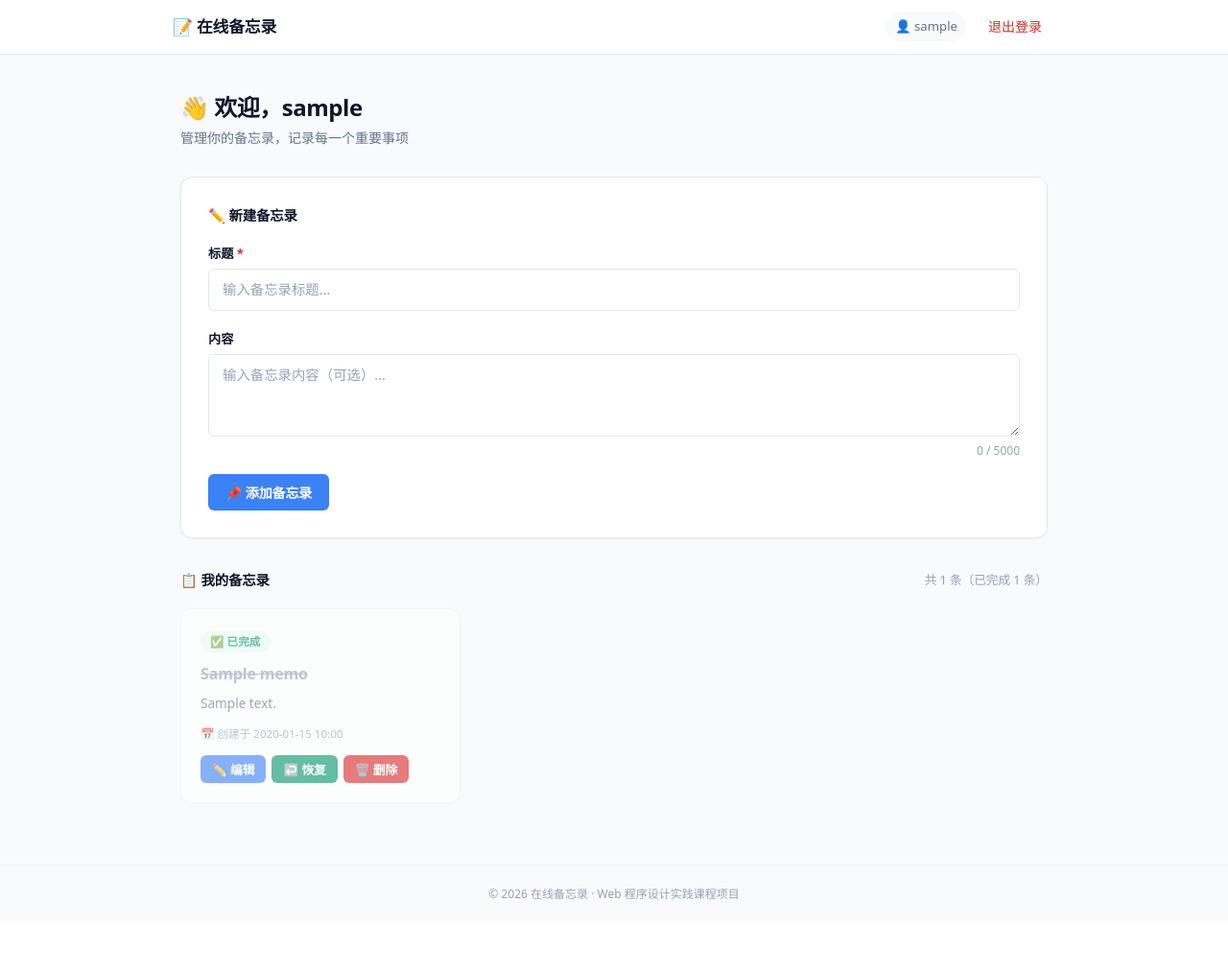
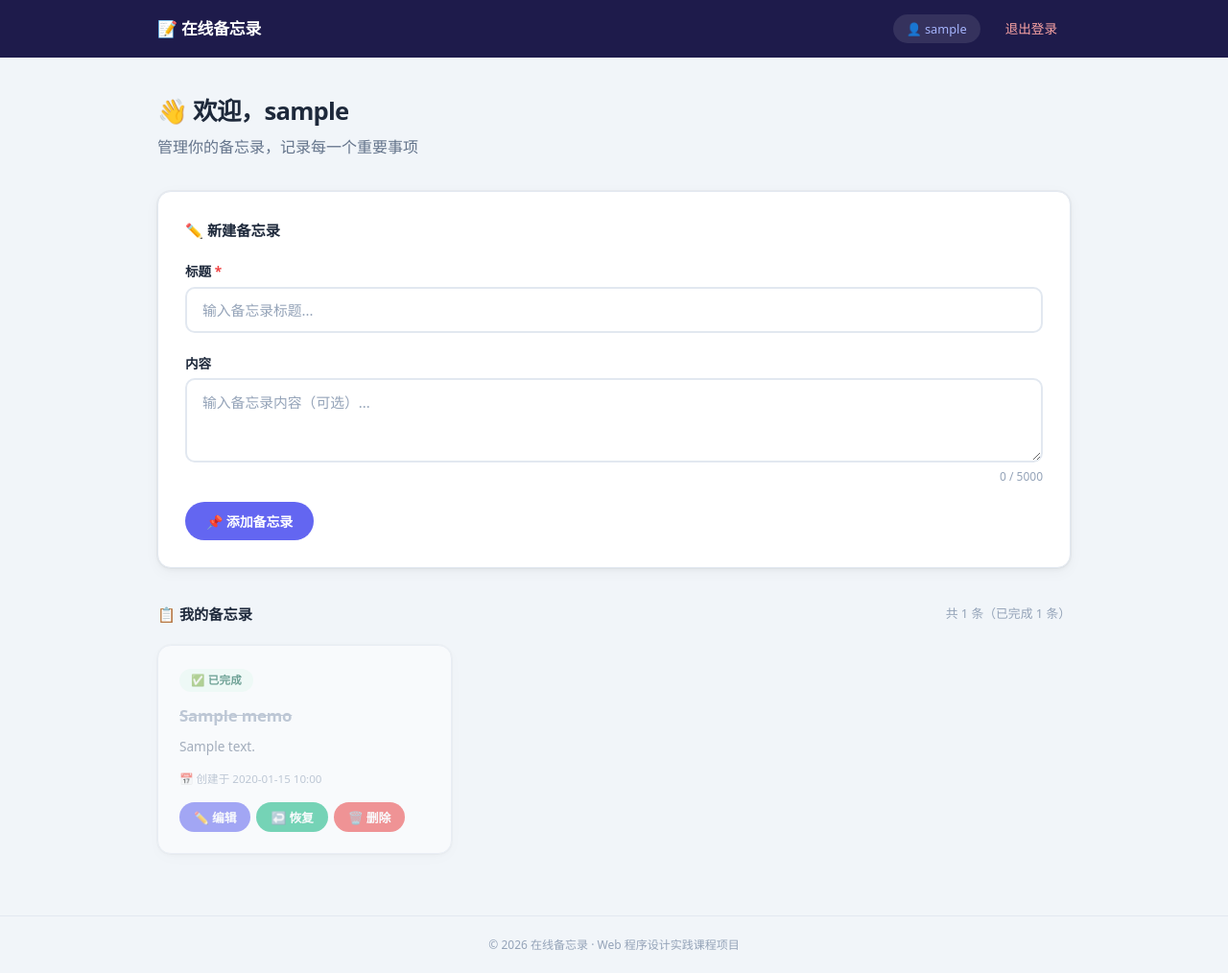
Before and after one commit to bobodict/online-memo, a PHP site: page / in a window 1280 px wide. Shown: the whole page at 96% size. Before the commit the page ends 937 px from the top, so only its background shows below. Run offline with PHP 8.4, Linux system fonts and the light colour scheme; the visitor is signed in with stand-in values (Sample User, id 1); tables that the repository leaves empty hold one stand-in row (values such as "Sample post").

Commit message:
style: 大幅视觉改版 — 深色顶栏 + 靛蓝 accent + 圆润按钮

```diff
--- a/css/style.css
+++ b/css/style.css
@@ -1,38 +1,34 @@
 /* ============================================
    在线备忘录 — 响应式样式表
-   冷静高效 · 单 accent 配色 · 移动优先
    ============================================ */
 
-/* ---------- Reset & Variables ---------- */
+/* ---------- Reset ---------- */
 *, *::before, *::after { box-sizing: border-box; margin: 0; padding: 0; }
 
 :root {
-    --accent: #3B82F6;
-    --accent-hover: #2563EB;
-    --accent-soft: #EFF6FF;
-    --success: #059669;
+    --accent: #6366F1;
+    --accent-hover: #4F46E5;
+    --accent-soft: #EEF2FF;
+    --success: #10B981;
     --success-soft: #ECFDF5;
-    --danger: #DC2626;
-    --danger-hover: #B91C1C;
+    --danger: #EF4444;
+    --danger-hover: #DC2626;
     --danger-soft: #FEF2F2;
-    --warning: #D97706;
+    --warning: #F59E0B;
     --warning-soft: #FFFBEB;
-    --bg: #F8FAFC;
+    --text: #1E293B;
+    --text-secondary: #64748B;
+    --text-muted: #94A3B8;
+    --bg: #F1F5F9;
     --surface: #FFFFFF;
     --border: #E2E8F0;
-    --border-light: #F1F5F9;
-    --text: #0F172A;
-    --text-secondary: #64748B;
-    --text-muted: #94A3B8;
-    --radius: 12px;
-    --radius-sm: 8px;
-    --radius-xs: 6px;
-    --shadow-sm: 0 1px 2px rgba(0,0,0,0.04);
-    --shadow: 0 1px 3px rgba(0,0,0,0.06), 0 1px 2px rgba(0,0,0,0.04);
-    --shadow-md: 0 4px 6px -1px rgba(0,0,0,0.06), 0 2px 4px -2px rgba(0,0,0,0.04);
+    --radius: 14px;
+    --radius-sm: 10px;
+    --radius-xs: 7px;
+    --shadow-card: 0 0 0 1px rgba(0,0,0,0.03), 0 2px 4px rgba(0,0,0,0.04), 0 4px 16px rgba(0,0,0,0.04);
+    --shadow-card-hover: 0 0 0 1px rgba(0,0,0,0.03), 0 4px 8px rgba(0,0,0,0.06), 0 8px 30px rgba(0,0,0,0.06);
     --font: system-ui, -apple-system, "Segoe UI", Roboto, "Helvetica Neue", "Noto Sans", "PingFang SC", "Microsoft YaHei", sans-serif;
-    --max-w: 960px;
-    --transition: 0.2s cubic-bezier(0.16, 1, 0.3, 1);
+    --max-w: 1000px;
 }
 
 html { font-size: 16px; }
@@ -43,153 +39,74 @@ body {
     background: var(--bg);
     line-height: 1.6;
     min-height: 100vh;
-    display: flex;
-    flex-direction: column;
     -webkit-font-smoothing: antialiased;
-    -moz-osx-font-smoothing: grayscale;
 }
 
-a { color: var(--accent); text-decoration: none; transition: color var(--transition); }
+a { color: var(--accent); text-decoration: none; }
 a:hover { color: var(--accent-hover); }
 
 /* ---------- Header ---------- */
 .header {
-    background: var(--surface);
-    border-bottom: 1px solid var(--border);
-    position: sticky;
-    top: 0;
-    z-index: 100;
-    backdrop-filter: blur(8px);
-    background: rgba(255,255,255,0.92);
+    background: #1E1B4B;
+    position: sticky; top: 0; z-index: 100;
 }
+.header-inner {
+    max-width: var(--max-w); margin: 0 auto; padding: 0 24px;
+    height: 60px; display: flex; align-items: center; justify-content: space-between;
+}
+.logo { font-size: 1.05rem; font-weight: 700; color: #fff; letter-spacing: -0.01em; }
+.logo:hover { color: #A5B4FC; }
 
-.header-inner {
-    max-width: var(--max-w);
-    margin: 0 auto;
-    padding: 0 20px;
-    height: 56px;
-    display: flex;
-    align-items: center;
-    justify-content: space-between;
-}
-
-.logo {
-    font-size: 1.05rem;
-    font-weight: 700;
-    color: var(--text);
-    letter-spacing: -0.01em;
-    display: flex;
-    align-items: center;
-    gap: 6px;
-}
-.logo:hover { color: var(--accent); }
-
-.nav { display: flex; align-items: center; gap: 8px; font-size: 0.875rem; }
-.nav-user { color: var(--text-secondary); font-size: 0.825rem; padding: 4px 10px; background: var(--bg); border-radius: 99px; }
-
-.nav-link {
-    color: var(--text-secondary);
-    padding: 6px 14px;
-    border-radius: var(--radius-sm);
-    transition: all var(--transition);
-    font-weight: 500;
-}
-.nav-link:hover { background: var(--bg); color: var(--text); }
-
-.nav-logout { color: var(--danger); }
-.nav-logout:hover { background: var(--danger-soft); }
+.nav { display: flex; align-items: center; gap: 12px; font-size: 0.85rem; }
+.nav-user { color: #A5B4FC; font-size: 0.8rem; background: rgba(255,255,255,0.1); padding: 5px 14px; border-radius: 99px; }
+.nav-link { color: #CBD5E1; padding: 6px 14px; border-radius: 99px; font-weight: 500; transition: all .2s; }
+.nav-link:hover { background: rgba(255,255,255,0.1); color: #fff; }
+.nav-logout { color: #FCA5A5; }
+.nav-logout:hover { background: rgba(239,68,68,0.2); color: #FECACA; }
 
 /* ---------- Main ---------- */
-.main {
-    flex: 1;
-    max-width: var(--max-w);
-    margin: 0 auto;
-    padding: 32px 20px 64px;
-    width: 100%;
-}
+.main { flex: 1; max-width: var(--max-w); margin: 0 auto; padding: 36px 24px 64px; width: 100%; }
 
 /* ---------- Footer ---------- */
-.footer {
-    text-align: center;
-    padding: 20px;
-    color: var(--text-muted);
-    font-size: 0.75rem;
-    border-top: 1px solid var(--border-light);
-}
+.footer { text-align: center; padding: 20px; color: var(--text-muted); font-size: 0.75rem; border-top: 1px solid var(--border); }
 
 /* ---------- Auth Pages ---------- */
-.auth-page {
-    display: flex;
-    align-items: center;
-    justify-content: center;
-    min-height: calc(100vh - 56px - 60px);
-    padding: 24px 16px;
-}
+.auth-page { display: flex; align-items: center; justify-content: center; min-height: calc(100vh - 60px); padding: 24px; }
 
 .auth-card {
-    background: var(--surface);
-    border: 1px solid var(--border);
-    border-radius: var(--radius);
-    box-shadow: var(--shadow-md);
-    padding: 40px 32px;
-    width: 100%;
-    max-width: 400px;
+    background: var(--surface); border-radius: 20px; box-shadow: var(--shadow-card);
+    padding: 44px 36px; width: 100%; max-width: 420px; border: 1px solid var(--border);
 }
-
-.auth-title { font-size: 1.5rem; font-weight: 700; text-align: center; letter-spacing: -0.02em; margin-bottom: 4px; }
-.auth-subtitle { text-align: center; color: var(--text-secondary); margin-bottom: 28px; font-size: 0.875rem; }
-.auth-form { display: flex; flex-direction: column; gap: 16px; }
-.auth-footer-text { text-align: center; margin-top: 24px; color: var(--text-secondary); font-size: 0.875rem; }
+.auth-title { font-size: 1.6rem; font-weight: 800; text-align: center; letter-spacing: -0.03em; margin-bottom: 4px; }
+.auth-subtitle { text-align: center; color: var(--text-secondary); margin-bottom: 32px; font-size: 0.9rem; }
+.auth-form { display: flex; flex-direction: column; gap: 18px; }
+.auth-footer-text { text-align: center; margin-top: 28px; color: var(--text-secondary); font-size: 0.875rem; }
 
 /* ---------- Dashboard ---------- */
-.dashboard-header { margin-bottom: 28px; }
-.dashboard-header h2 { font-size: 1.5rem; font-weight: 700; letter-spacing: -0.02em; }
-.dashboard-header .text-secondary { color: var(--text-secondary); font-size: 0.875rem; margin-top: 2px; }
+.dashboard-header { margin-bottom: 32px; }
+.dashboard-header h2 { font-size: 1.6rem; font-weight: 800; letter-spacing: -0.03em; }
+.dashboard-header .text-secondary { color: var(--text-secondary); margin-top: 4px; }
 
 /* ---------- Form ---------- */
 .memo-form-wrapper {
-    background: var(--surface);
-    border: 1px solid var(--border);
-    border-radius: var(--radius);
-    box-shadow: var(--shadow-sm);
-    padding: 24px;
-    margin-bottom: 32px;
+    background: var(--surface); border: 1px solid var(--border);
+    border-radius: var(--radius); box-shadow: var(--shadow-card); padding: 28px; margin-bottom: 36px;
 }
-
-.form-section-title {
-    font-size: 0.9rem;
-    font-weight: 600;
-    margin-bottom: 18px;
-    display: flex;
-    align-items: center;
-    justify-content: space-between;
-    color: var(--text);
-    letter-spacing: -0.01em;
-}
+.form-section-title { font-size: 0.95rem; font-weight: 700; margin-bottom: 20px; display: flex; align-items: center; justify-content: space-between; }
 .memo-count { font-size: 0.8rem; color: var(--text-muted); font-weight: 400; }
-
-.memo-form { display: flex; flex-direction: column; gap: 14px; }
+.memo-form { display: flex; flex-direction: column; gap: 16px; }
 .form-group { display: flex; flex-direction: column; gap: 5px; }
-.form-group label { font-size: 0.825rem; font-weight: 600; color: var(--text); }
+.form-group label { font-size: 0.85rem; font-weight: 600; color: var(--text); }
 .required { color: var(--danger); }
 
 .form-input {
-    width: 100%;
-    padding: 10px 14px;
-    border: 1.5px solid var(--border);
-    border-radius: var(--radius-xs);
-    font-size: 0.9rem;
-    font-family: var(--font);
-    transition: border-color var(--transition), box-shadow var(--transition);
-    background: var(--surface);
-    color: var(--text);
-    outline: none;
-    line-height: 1.5;
+    width: 100%; padding: 12px 16px; border: 2px solid var(--border); border-radius: var(--radius-sm);
+    font-size: 0.925rem; font-family: var(--font); transition: all .2s; background: var(--surface); color: var(--text); outline: none;
 }
-.form-input:focus { border-color: var(--accent); box-shadow: 0 0 0 3px rgba(59,130,246,0.10); }
+.form-input:focus { border-color: var(--accent); box-shadow: 0 0 0 4px rgba(99,102,241,0.08); }
 .form-input::placeholder { color: var(--text-muted); }
 .form-input-error { border-color: var(--danger); }
-.form-input-error:focus { box-shadow: 0 0 0 3px rgba(220,38,38,0.10); }
+.form-input-error:focus { box-shadow: 0 0 0 4px rgba(239,68,68,0.08); }
 .form-textarea { resize: vertical; min-height: 80px; }
 .form-error { color: var(--danger); font-size: 0.78rem; }
 .char-count { font-size: 0.75rem; color: var(--text-muted); text-align: right; }
@@ -197,166 +114,97 @@ a:hover { color: var(--accent-hover); }
 
 /* ---------- Buttons ---------- */
 .btn {
-    display: inline-flex;
-    align-items: center;
-    justify-content: center;
-    gap: 6px;
-    padding: 9px 18px;
-    border: none;
-    border-radius: var(--radius-xs);
-    font-size: 0.875rem;
-    font-weight: 600;
-    font-family: var(--font);
-    cursor: pointer;
-    transition: all var(--transition);
-    white-space: nowrap;
-    letter-spacing: -0.01em;
+    display: inline-flex; align-items: center; justify-content: center; gap: 6px;
+    padding: 10px 22px; border: none; border-radius: 99px;
+    font-size: 0.875rem; font-weight: 600; font-family: var(--font);
+    cursor: pointer; transition: all .15s; white-space: nowrap; letter-spacing: -0.01em;
 }
-.btn:active { transform: scale(0.98); }
+.btn:active { transform: scale(0.97); }
 .btn:disabled { opacity: 0.5; cursor: not-allowed; transform: none; }
 
-.btn-primary { background: var(--accent); color: #fff; box-shadow: var(--shadow-sm); }
-.btn-primary:hover:not(:disabled) { background: var(--accent-hover); box-shadow: var(--shadow); }
+.btn-primary { background: var(--accent); color: #fff; }
+.btn-primary:hover:not(:disabled) { background: var(--accent-hover); box-shadow: 0 4px 16px rgba(99,102,241,0.3); }
 
-.btn-secondary { background: var(--bg); color: var(--text); border: 1px solid var(--border); }
-.btn-secondary:hover:not(:disabled) { background: var(--border); }
+.btn-secondary { background: transparent; color: var(--text); border: 2px solid var(--border); }
+.btn-secondary:hover:not(:disabled) { background: var(--bg); border-color: #CBD5E1; }
 
 .btn-success { background: var(--success); color: #fff; }
-.btn-success:hover:not(:disabled) { background: #047857; }
+.btn-success:hover:not(:disabled) { background: #059669; }
 
 .btn-danger { background: var(--danger); color: #fff; }
 .btn-danger:hover:not(:disabled) { background: var(--danger-hover); }
 
-.btn-sm { padding: 5px 12px; font-size: 0.8rem; border-radius: var(--radius-xs); }
+.btn-sm { padding: 6px 15px; font-size: 0.8rem; border-radius: 99px; }
 .btn-block { width: 100%; }
 
 /* ---------- Alerts ---------- */
-.alert {
-    padding: 10px 14px;
-    border-radius: var(--radius-sm);
-    font-size: 0.85rem;
-    margin-bottom: 16px;
-    font-weight: 500;
+.alert { padding: 10px 16px; border-radius: var(--radius-sm); font-size: 0.85rem; margin-bottom: 16px; font-weight: 500; }
+.alert-error { background: var(--danger-soft); color: var(--danger); }
+
+/* ---------- Toast ---------- */
+#message-container { margin-bottom: 16px; }
+.message-toast {
+    padding: 12px 18px; border-radius: var(--radius-sm); font-size: 0.85rem; margin-bottom: 8px;
+    animation: toastIn .3s ease; display: flex; align-items: center; justify-content: space-between;
+    font-weight: 500; box-shadow: var(--shadow-card);
 }
-.alert-error { background: var(--danger-soft); color: var(--danger); border: 1px solid #FECACA; }
-.alert-success { background: var(--success-soft); color: var(--success); border: 1px solid #A7F3D0; }
-.alert-info { background: var(--accent-soft); color: var(--accent); border: 1px solid #BFDBFE; }
-
-/* ---------- Toast Messages ---------- */
-#message-container { margin-bottom: 16px; }
-
-.message-toast {
-    padding: 12px 16px;
-    border-radius: var(--radius-sm);
-    font-size: 0.85rem;
-    margin-bottom: 8px;
-    animation: toastIn 0.35s var(--transition);
-    display: flex;
-    align-items: center;
-    justify-content: space-between;
-    font-weight: 500;
-    box-shadow: var(--shadow);
-}
-.message-toast-success { background: var(--success-soft); color: var(--success); border: 1px solid #A7F3D0; }
+.message-toast-success { background: var(--success-soft); color: #065F46; border: 1px solid #A7F3D0; }
 .message-toast-error { background: var(--danger-soft); color: var(--danger); border: 1px solid #FECACA; }
-.message-toast-info { background: var(--accent-soft); color: var(--accent); border: 1px solid #BFDBFE; }
-
-.message-toast-close {
-    background: none; border: none; cursor: pointer;
-    font-size: 1.1rem; color: inherit; opacity: 0.6; padding: 0 2px; line-height: 1;
-}
+.message-toast-close { background: none; border: none; cursor: pointer; font-size: 1.2rem; opacity: 0.5; color: inherit; }
 .message-toast-close:hover { opacity: 1; }
-
-@keyframes toastIn {
-    from { opacity: 0; transform: translateY(-6px); }
-    to   { opacity: 1; transform: translateY(0); }
-}
+@keyframes toastIn { from { opacity: 0; transform: translateY(-8px); } to { opacity: 1; transform: translateY(0); } }
 
 /* ---------- Memo Grid ---------- */
-.memo-list-wrapper { margin-top: 8px; }
-
-.memo-grid {
-    display: grid;
-    grid-template-columns: 1fr;
-    gap: 14px;
-}
+.memo-grid { display: grid; grid-template-columns: 1fr; gap: 16px; }
 
 /* ---------- Memo Card ---------- */
 .memo-card {
-    background: var(--surface);
-    border: 1px solid var(--border);
-    border-radius: var(--radius);
-    padding: 20px;
-    box-shadow: var(--shadow-sm);
-    transition: box-shadow var(--transition), transform var(--transition);
-    position: relative;
+    background: var(--surface); border-radius: var(--radius); padding: 22px;
+    box-shadow: var(--shadow-card); border: 1px solid var(--border);
+    transition: all .2s; position: relative;
 }
-.memo-card:hover { box-shadow: var(--shadow-md); transform: translateY(-1px); }
+.memo-card:hover { box-shadow: var(--shadow-card-hover); transform: translateY(-2px); }
 
-.memo-card.completed { opacity: 0.6; border-color: var(--border-light); }
+.memo-card.completed { opacity: 0.55; }
 .memo-card.completed .memo-card-title { text-decoration: line-through; color: var(--text-muted); }
 
 .memo-card-status {
-    display: inline-block;
-    padding: 2px 10px;
-    border-radius: 99px;
-    font-size: 0.72rem;
-    font-weight: 600;
-    margin-bottom: 10px;
-    letter-spacing: 0.01em;
+    display: inline-block; padding: 3px 12px; border-radius: 99px;
+    font-size: 0.72rem; font-weight: 700; margin-bottom: 12px; letter-spacing: 0.02em;
 }
-.memo-card-status.completed { background: var(--success-soft); color: var(--success); }
-.memo-card-status.pending { background: var(--warning-soft); color: var(--warning); }
+.memo-card-status.completed { background: var(--success-soft); color: #065F46; }
+.memo-card-status.pending { background: var(--warning-soft); color: #92400E; }
 
-.memo-card-title { font-size: 1rem; font-weight: 600; margin-bottom: 6px; word-break: break-word; letter-spacing: -0.01em; }
+.memo-card-title { font-size: 1.05rem; font-weight: 700; margin-bottom: 6px; word-break: break-word; letter-spacing: -0.01em; }
 
-.memo-card-content {
-    color: var(--text-secondary);
-    font-size: 0.85rem;
-    line-height: 1.65;
-    margin-bottom: 12px;
-    word-break: break-word;
-    white-space: pre-wrap;
-}
+.memo-card-content { color: var(--text-secondary); font-size: 0.85rem; line-height: 1.7; margin-bottom: 14px; word-break: break-word; white-space: pre-wrap; }
 
-.memo-card-meta { font-size: 0.725rem; color: var(--text-muted); margin-bottom: 12px; }
+.memo-card-meta { font-size: 0.725rem; color: var(--text-muted); margin-bottom: 14px; }
 
 .memo-card-actions { display: flex; gap: 6px; flex-wrap: wrap; }
 
 /* ---------- Inline Edit ---------- */
 .memo-card-edit-form { display: flex; flex-direction: column; gap: 10px; }
-.memo-card-edit-form .form-input { font-size: 0.875rem; padding: 8px 12px; }
-.memo-card-edit-form .form-textarea { min-height: 60px; font-size: 0.875rem; }
+.memo-card-edit-form .form-input { font-size: 0.875rem; padding: 10px 14px; }
+.memo-card-edit-form .form-textarea { min-height: 60px; }
 .memo-card-edit-actions { display: flex; gap: 8px; }
 
-/* ---------- Empty & Loading States ---------- */
-.empty-state {
-    text-align: center;
-    padding: 56px 16px;
-    color: var(--text-muted);
-}
-.empty-icon { font-size: 2.5rem; margin-bottom: 12px; opacity: 0.6; }
+/* ---------- Empty / Loading ---------- */
+.empty-state { text-align: center; padding: 72px 16px; color: var(--text-muted); }
+.empty-icon { font-size: 2.5rem; margin-bottom: 12px; opacity: 0.5; }
 .empty-state p { font-size: 0.9rem; }
-.empty-state .text-secondary { color: var(--text-muted); font-size: 0.825rem; margin-top: 4px; }
 
 .spinner {
-    width: 32px; height: 32px;
-    border: 3px solid var(--border);
-    border-top-color: var(--accent);
-    border-radius: 50%;
-    animation: spin 0.7s linear infinite;
-    margin: 0 auto 12px;
+    width: 36px; height: 36px; border: 3px solid var(--border);
+    border-top-color: var(--accent); border-radius: 50%;
+    animation: spin 0.7s linear infinite; margin: 0 auto 14px;
 }
 @keyframes spin { to { transform: rotate(360deg); } }
 
 /* ---------- Responsive ---------- */
 @media (min-width: 768px) {
-    .main { padding: 36px 28px 64px; }
     .memo-grid { grid-template-columns: repeat(2, 1fr); }
-    .auth-card { padding: 44px 40px; }
 }
-
 @media (min-width: 1024px) {
     .memo-grid { grid-template-columns: repeat(3, 1fr); }
-    .memo-form-wrapper { padding: 28px; }
 }
--- a/includes/header.php
+++ b/includes/header.php
@@ -13,7 +13,7 @@ require_once __DIR__ . '/auth.php';
     <meta charset="UTF-8">
     <meta name="viewport" content="width=device-width, initial-scale=1.0">
     <title>在线备忘录</title>
-    <link rel="stylesheet" href="css/style.css?v=2">
+    <link rel="stylesheet" href="css/style.css?v=3">
 </head>
 <body>
     <header class="header">
```
